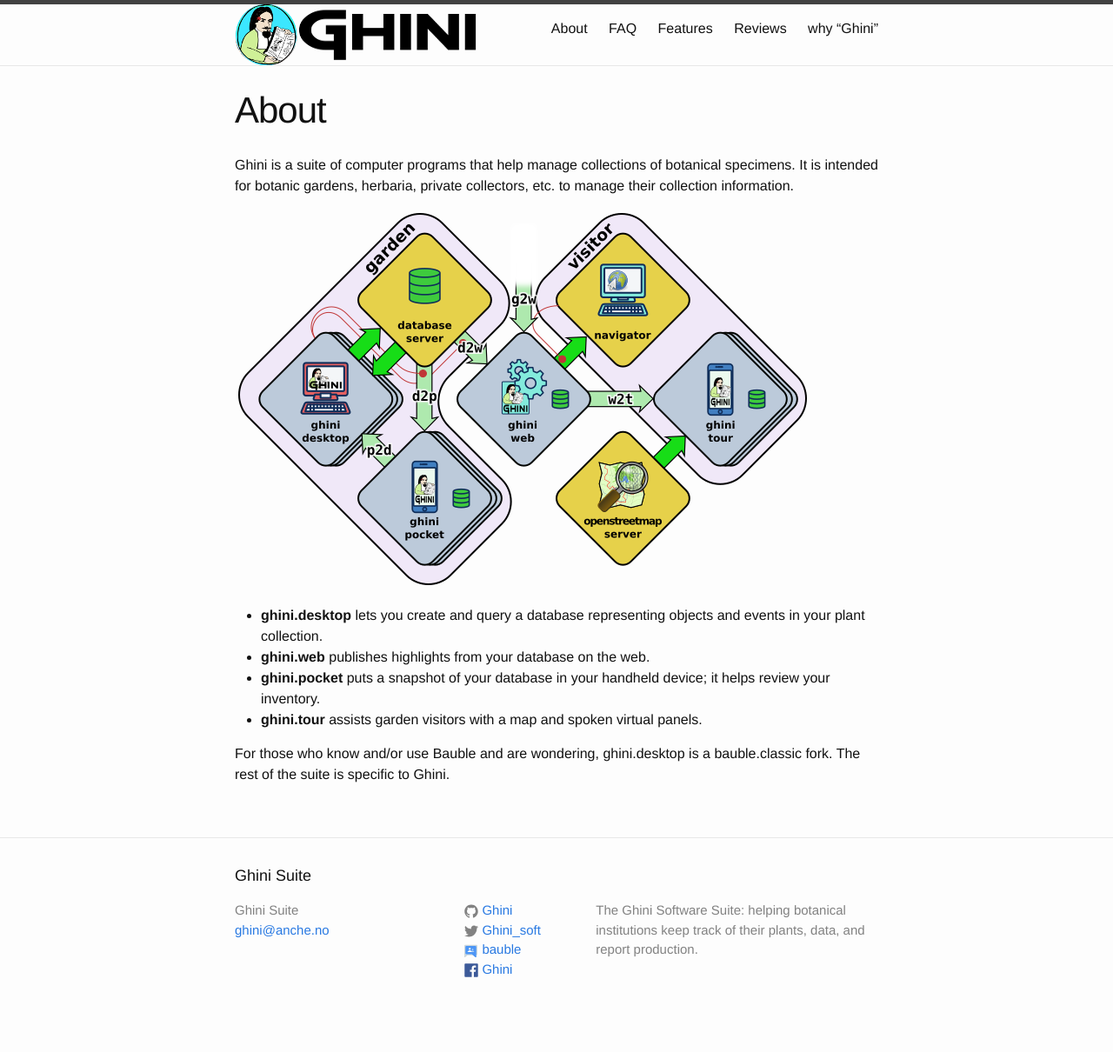
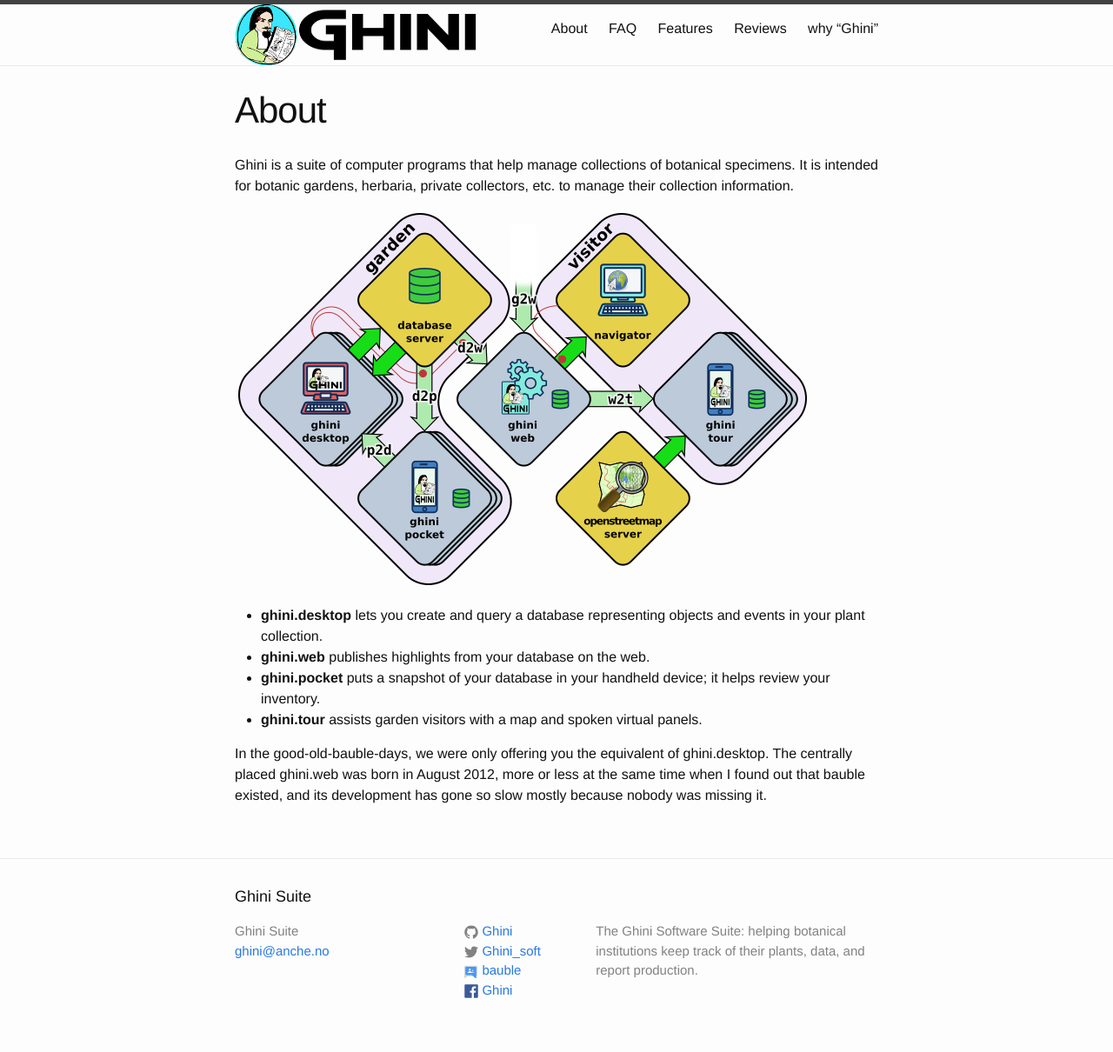
Before and after one commit to Ghini/ghini.github.io, a Jekyll site: the page built from about.md, in a window 1280 px wide. Shown: the whole page at 87% size. Built offline with Jekyll 4.4.1, drawn with Linux system fonts in a browser that asks for light colours; before the commit the page ends 1186 px from its top, so only the background shows below that.

Commit message:
reconstructing history

```diff
--- a/about.md
+++ b/about.md
@@ -16,6 +16,7 @@
 * **ghini.pocket** puts a snapshot of your database in your handheld device; it helps review your inventory.
 * **ghini.tour** assists garden visitors with a map and spoken virtual panels.
 
-
-For those who know and/or use Bauble and are wondering, ghini.desktop is a
-bauble.classic fork.  The rest of the suite is specific to Ghini.
+In the good-old-bauble-days, we were only offering you the equivalent of
+ghini.desktop.  The centrally placed ghini.web was born in August 2012, more
+or less at the same time when I found out that bauble existed, and its
+development has gone so slow mostly because nobody was missing it.
```
